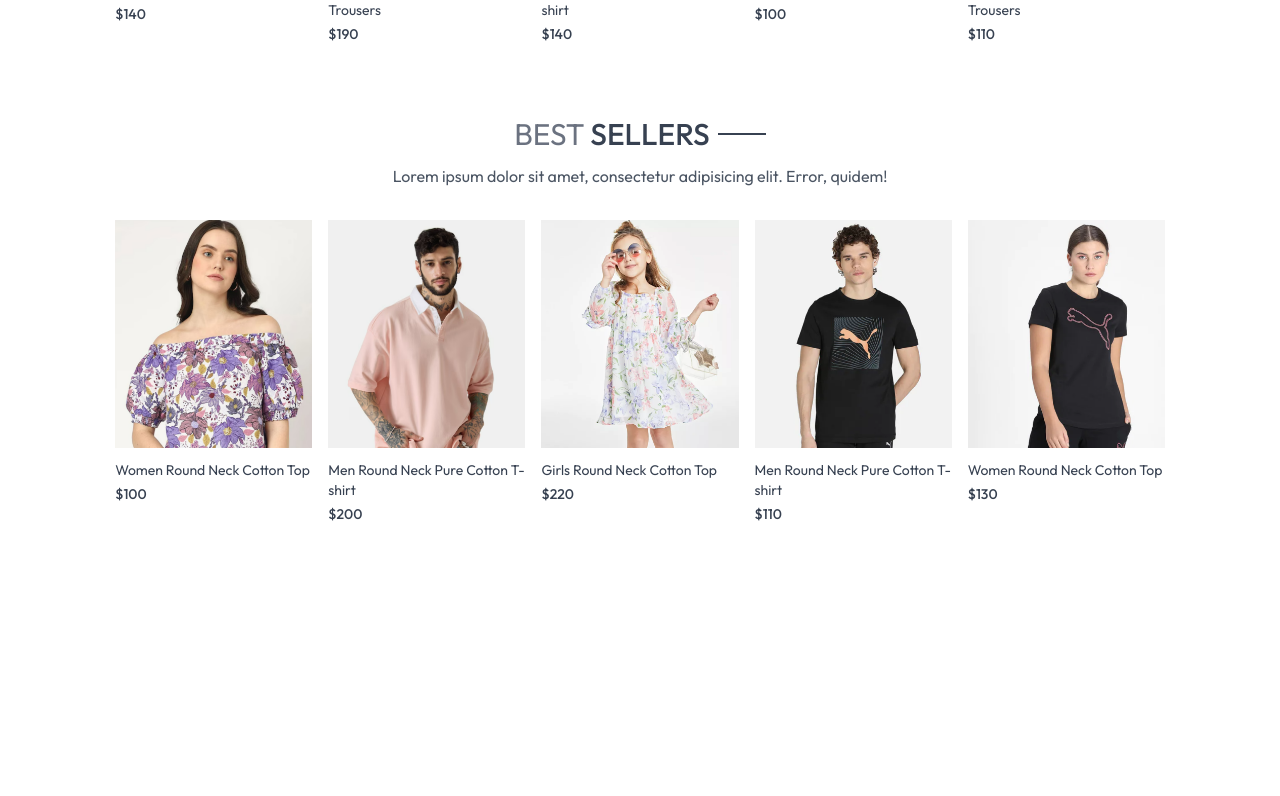
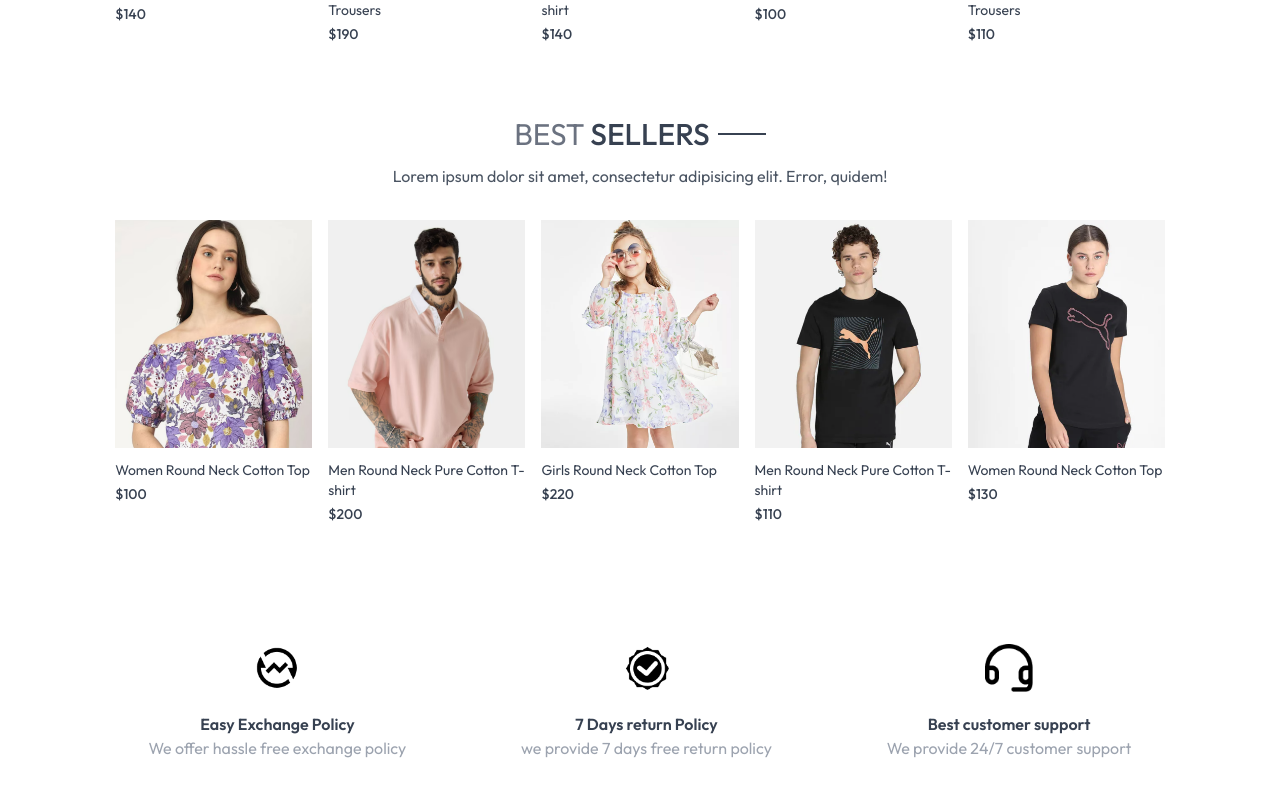
Before and after one commit to ashrafultusar/urban-frontend, a React (Vite) app in the folder urban-frontend/: page / in a window 1280 px wide. Shown: the part 1280-2076 px from the top of the page. Before the commit the page ends 1844 px from the top, so only its background shows below. Built offline with nearby package versions, Linux system fonts and the light colour scheme.

Commit message:
added update

```diff
--- /dev/null
+++ b/urban-frontend/src/components/OurPolicy.jsx
@@ -0,0 +1,26 @@
+import React from "react";
+import { assets } from "../assets/assets";
+
+const OurPolicy = () => {
+  return (
+    <div className="flex flex-col sm:flex-row justify-around gap-12 sm:gap-12 text-center py-20 text-xs sm:text-sm md:text-base text-gray-700">
+      <div>
+        <img className="w-12 m-auto mb-5" src={assets.exchange_icon} alt="" />
+        <p className="font-semibold">Easy Exchange Policy</p>
+        <p className="text-gray-400">We offer hassle free exchange policy</p>
+      </div>
+      <div>
+        <img className="w-12 m-auto mb-5" src={assets.quality_icon} alt="" />
+        <p className="font-semibold">7 Days return Policy</p>
+        <p className="text-gray-400">we provide 7 days free return policy</p>
+      </div>
+      <div>
+        <img className="w-12 m-auto mb-5" src={assets.support_img} alt="" />
+        <p className="font-semibold">Best customer support</p>
+        <p className="text-gray-400">We provide 24/7 customer support</p>
+      </div>
+    </div>
+  );
+};
+
+export default OurPolicy;
--- a/urban-frontend/src/pages/Home.jsx
+++ b/urban-frontend/src/pages/Home.jsx
@@ -1,6 +1,7 @@
 import BestSeller from "../components/BestSeller";
 import Hero from "../components/Hero";
 import LatestCollection from "../components/LatestCollection";
+import OurPolicy from "../components/OurPolicy";
 
 const Home = () => {
   return (
@@ -8,6 +9,7 @@ const Home = () => {
       <Hero></Hero>
       <LatestCollection></LatestCollection>
       <BestSeller></BestSeller>
+      <OurPolicy></OurPolicy>
     </div>
   );
 };
```
Also changed, not shown: urban-frontend/src/components/BestSeller.jsx (+13 -8 lines).
